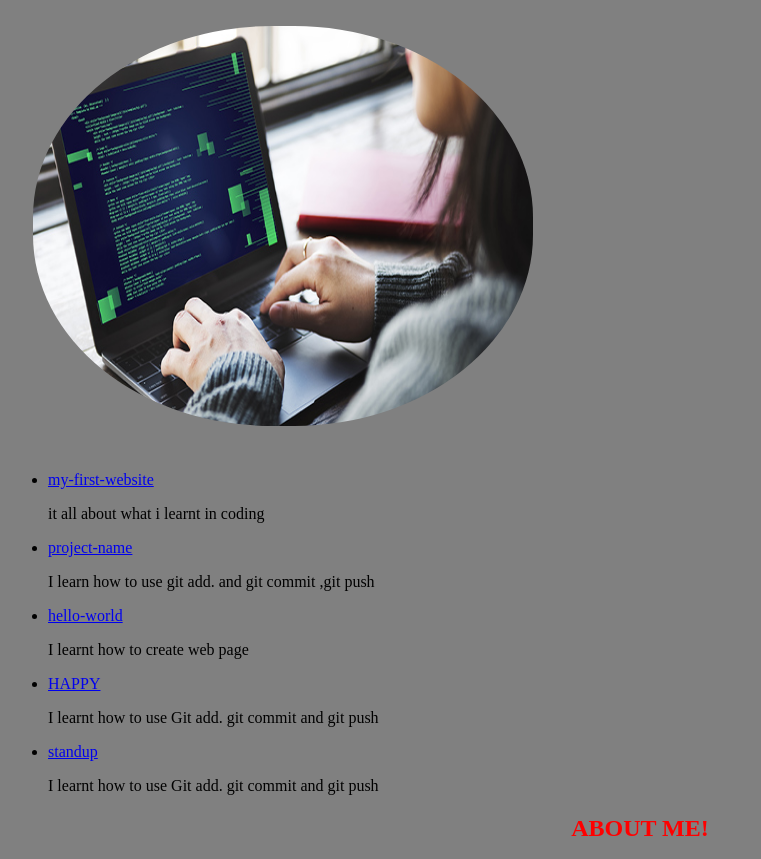
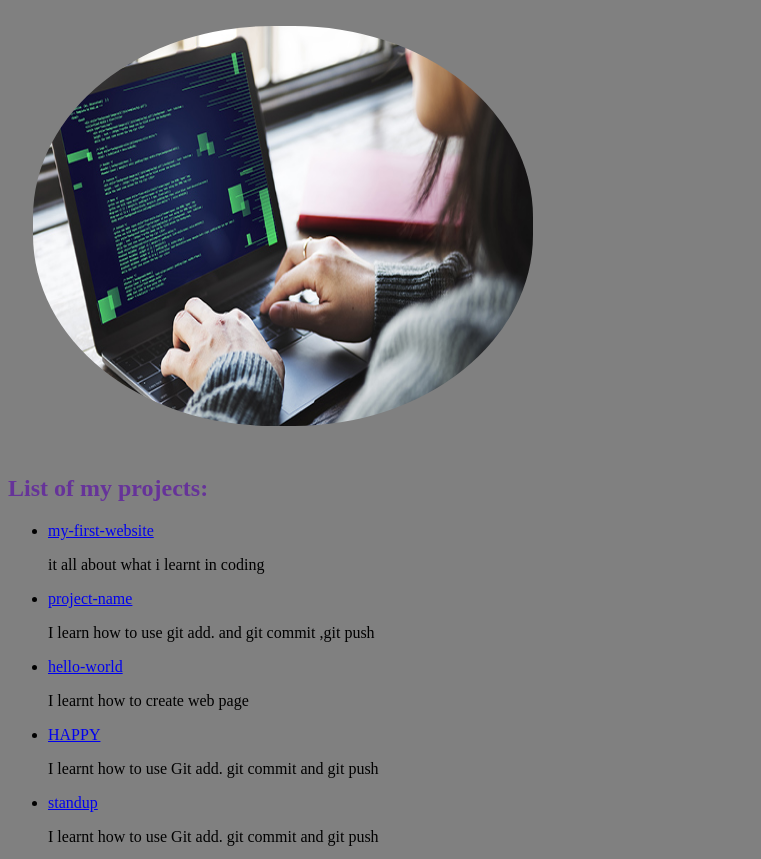
Before and after one commit to Mukantwarivirginie/Virgm, a plain HTML site: page portfolio.html in a window 1280 px wide. Shown: the part 79-938 px from the top of the page, without its empty margins (0-761 px from the left). Drawn offline with Linux system fonts and the light colour scheme; a script that the page names is missing.

Commit message:
last change

```diff
--- a/Hope.css
+++ b/Hope.css
@@ -12,7 +12,7 @@ img{
 }
 h3,h2,h4,h5{
     text-align:center;
-   color:red;
+   color:rebeccapurple;
 }
 
 p{
@@ -26,3 +26,6 @@ body{
 .sama p{
 text-align:left;
 }
+.list{
+    text-align: left;
+}
--- a/portfolio.html
+++ b/portfolio.html
@@ -12,6 +12,7 @@
     <h1>Virginie Mukantwari</h1>
     <img src="image/woman.jpg">
  <div>
+     <h2 class="list">List of my projects:</h2>
      <div class="sama">
      <ul>
          <li><a href="https://github.com/Mukantwarivirginie/my-first-website">my-first-website</a></li>
```
